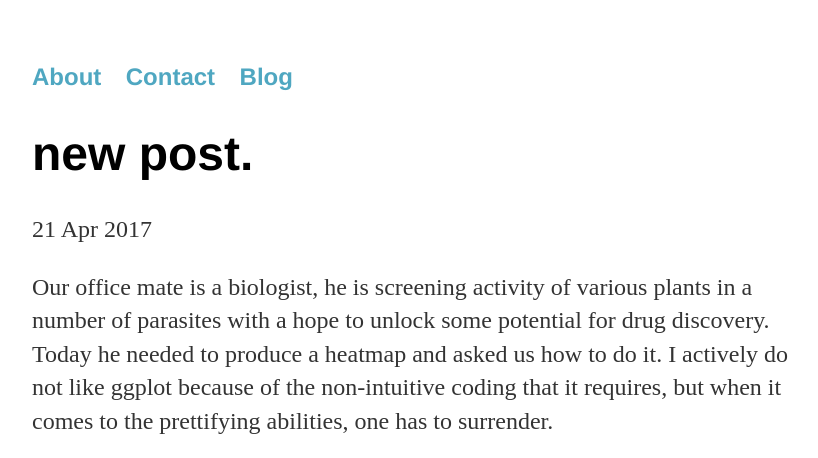
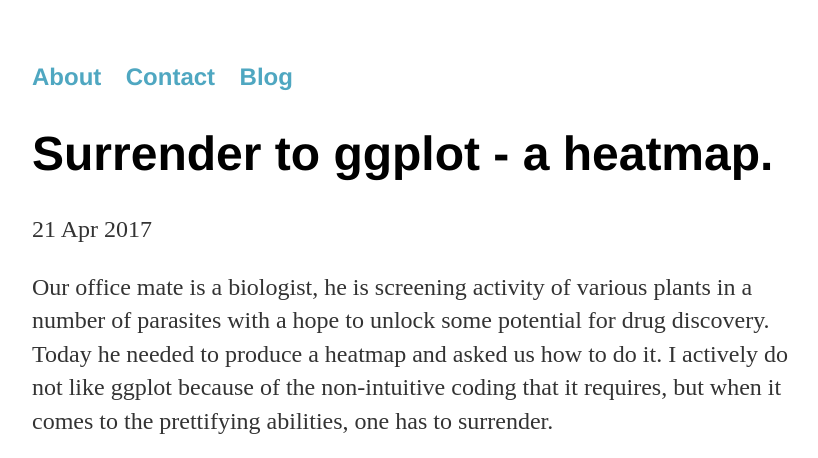
Before and after one commit to elizavetasemenova/elizavetasemenova.github.io, a Jekyll site: the page built from _posts/2017-04-21-Surrender-to-ggplot-a-heatmap.md, in a window 1280 px wide, cut to the strip 0-458 px from the top of the page. Shown: the whole strip, without its empty margins (224-1042 px from the left). Built offline with Jekyll 4.4.1, drawn with Linux system fonts in a browser that asks for light colours; comment, search, counter and statistics services are not loaded.

Commit message:
Update and rename 2017-04-21-new-post.md to 2017-04-21-Surrender-to-ggplot-a-heatmap.md

```diff
--- a/_posts/2017-04-21-new-post.md
+++ b/_posts/2017-04-21-Surrender-to-ggplot-a-heatmap.md
@@ -1,6 +1,6 @@
 ---
 layout: post
-title: new post.
+title: Surrender to ggplot - a heatmap.
 date: 2017-04-21
 comments: true
 ---
```
